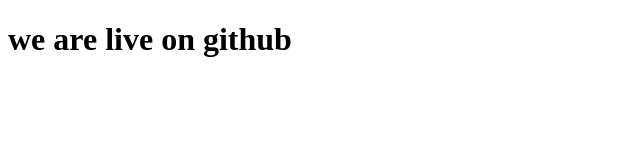
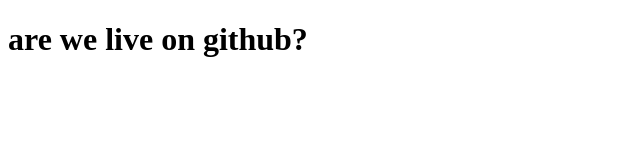
Before and after one commit to AmirHHma/live, a plain HTML site: page index.html in a window 1280 px wide. Shown: the full height of the page, 0-640 px from the left. Drawn offline with Linux system fonts and the light colour scheme.

Commit message:
changing h1

```diff
--- a/index.html
+++ b/index.html
@@ -6,7 +6,7 @@
     <title>Amir</title>
 </head>
 <body>
-    <h1>we are live on github</h1>
+    <h1> are we live on github?</h1>
 
 </body>
 </html>
```
